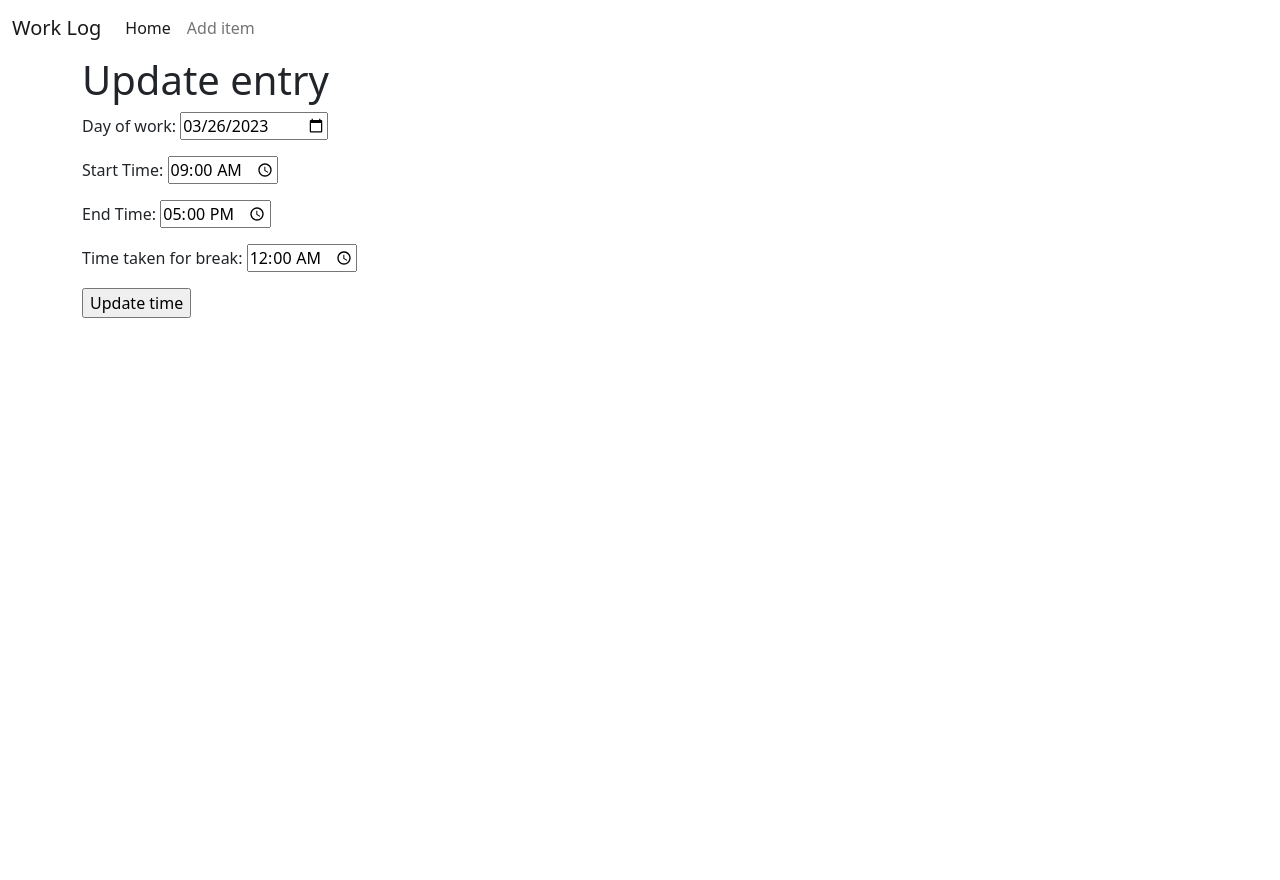
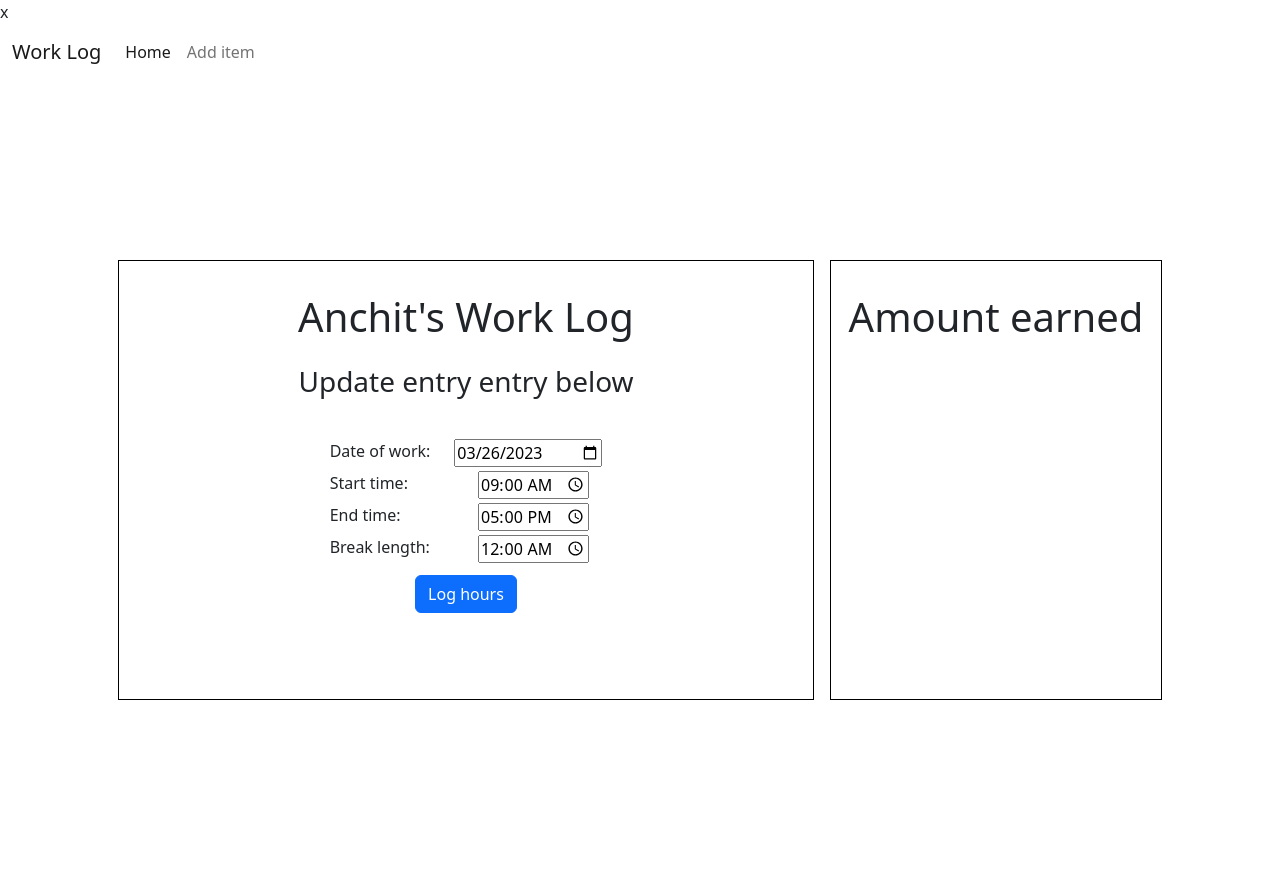
Before and after one commit to anchit-chandran/freelance-hrs-tracker, a Django app: page /update-time/5 in a window 1280 px wide. Before the commit the page ends 318 px from the top, so only its background shows below. Run offline with Django 4.2, Linux system fonts and the light colour scheme; data comes from the database, SQL or seed files in the repository; both versions use the stored data as it was after the commit.

Commit message:
updates forms stylings, adds Amount earned section

```diff
--- a/timeTrackerProj/timeTrack/templates/timeTrack/base.html
+++ b/timeTrackerProj/timeTrack/templates/timeTrack/base.html
@@ -11,30 +11,17 @@
     <link rel="stylesheet" href="{% static 'timeTrack/styles.css' %}">
 </head>
 <body>
-    <nav class="navbar navbar-expand-lg">
-        <div class="container-fluid justify-content-center">
-          <a class="navbar-brand" href="#">Work Log</a>
-          <button class="navbar-toggler" type="button" data-bs-toggle="collapse" data-bs-target="#navbarSupportedContent" aria-controls="navbarSupportedContent" aria-expanded="false" aria-label="Toggle navigation">
-            <span class="navbar-toggler-icon"></span>
-          </button>
-          <div class="collapse navbar-collapse" id="navbarSupportedContent">
-            <ul class="navbar-nav me-auto mb-2 mb-lg-0">
-              <li class="nav-item">
-                <a class="nav-link active" aria-current="page" href="{% url 'index' %}">Home</a>
-              </li>
-              <li class="nav-item">
-                <a class="nav-link" href="{% url 'addTime' %}">Add item</a>
-              </li>
-            </ul>
-          </div>
-        </div>
-      </nav>
+
+  {% block nav %}
+  {% include 'timeTrack/nav.html' %}
+  {% endblock nav %}
 
     <div class="container vh-100">
         {% block content %}
         {% endblock content%}
     </div>
+
     <script src="https://cdn.jsdelivr.net/npm/bootstrap@5.2.3/dist/js/bootstrap.bundle.min.js" integrity="sha384-kenU1KFdBIe4zVF0s0G1M5b4hcpxyD9F7jL+jjXkk+Q2h455rYXK/7HAuoJl+0I4" crossorigin="anonymous"></script>
-  </body>
+
 </body>
 </html>
--- a/timeTrackerProj/timeTrack/templates/timeTrack/home.html
+++ b/timeTrackerProj/timeTrack/templates/timeTrack/home.html
@@ -2,14 +2,15 @@
 
 <div class="row justify-content-center align-items-center p-md-5 vh-100">
   <div class="col col-md-8 contents-col p-3">
-    <div class="row ">
+    <div class="row">
       <div class="col">
         <h1 class="text-center py-3">Anchit's Work Log</h1>
       </div>
     </div>
-    {% block forms %}
-
-    {% endblock forms %}
+    {% block forms %} {% endblock forms %}
+  </div>
+  <div class="col contents-col p-3 ms-3">
+    <h1 class="text-center py-3">Amount earned</h1>
   </div>
 </div>
 {% endblock content%}
--- /dev/null
+++ b/timeTrackerProj/timeTrack/templates/timeTrack/nav.html
@@ -0,0 +1,18 @@
+<nav class="navbar navbar-expand-lg">
+    <div class="container-fluid justify-content-center">
+      <a class="navbar-brand" href="#">Work Log</a>
+      <button class="navbar-toggler" type="button" data-bs-toggle="collapse" data-bs-target="#navbarSupportedContent" aria-controls="navbarSupportedContent" aria-expanded="false" aria-label="Toggle navigation">
+        <span class="navbar-toggler-icon"></span>
+      </button>
+      <div class="collapse navbar-collapse" id="navbarSupportedContent">
+        <ul class="navbar-nav me-auto mb-2 mb-lg-0">
+          <li class="nav-item">
+            <a class="nav-link active" aria-current="page" href="{% url 'index' %}">Home</a>
+          </li>
+          <li class="nav-item">
+            <a class="nav-link" href="{% url 'addTime' %}">Add item</a>
+          </li>
+        </ul>
+      </div>
+    </div>
+  </nav>
--- a/timeTrackerProj/timeTrack/templates/timeTrack/time-update.html
+++ b/timeTrackerProj/timeTrack/templates/timeTrack/time-update.html
@@ -1,12 +1,55 @@
-{% extends 'timeTrack/base.html' %} {% block content %}
+{% extends 'timeTrack/home.html' %} {% block forms %}
 <div class="row">
-    <div class="col">
-        <h1>Update entry</h1>
-        <form method="post">
-          {% csrf_token %}
-          {{ form.as_p }}
-          <input type="submit" value="Update time" />
-        </form>
-    </div>
+  <div class="col d-flex flex-column justify-content-center align-items-center">
+    <h3>Update entry entry below</h3>
+
+    <form method="post" class="py-3 my-3">
+      {% csrf_token %} {{ form.non_field_errors }}
+
+      <div class="fieldWrapper row">
+        {{ form.date_of_work.errors }}
+        <div class="col">
+          <label class="form-label" for="{{ form.date_of_work.id_for_label }}"
+            >Date of work:</label
+          >
+        </div>
+        <div class="col">{{ form.date_of_work }}</div>
+      </div>
+      <div class="fieldWrapper row">
+        {{ form.start_time.errors }}
+        <div class="col">
+          <label class="form-label" for="{{ form.start_time.id_for_label }}"
+            >Start time:</label
+          >
+        </div>
+        <div class="col">{{ form.start_time }}</div>
+      </div>
+      <div class="fieldWrapper row">
+        {{ form.end_time.errors }}
+        <div class="col">
+          <label class="form-label" for="{{ form.end_time.id_for_label }}"
+            >End time:</label
+          >
+        </div>
+        <div class="col">{{ form.end_time }}</div>
+      </div>
+      <div class="fieldWrapper row">
+        {{ form.break_length.errors }}
+        <div class="col">
+          <label class="form-label" for="{{ form.break_length.id_for_label }}"
+            >Break length:</label
+          >
+        </div>
+        <div class="col">{{ form.break_length }}</div>
+      </div>
+      <div class="fieldWrapper row mt-2">
+        <div class="col d-flex justify-content-center">
+          <button type="submit" class="btn btn-primary text-center">
+            Log hours
+          </button>
+        </div>
+      </div>
+    </form>
+  </div>
 </div>
-{% endblock content %}
+{% endblock forms %}
```
Also changed, not shown: timeTrackerProj/timeTrack/templates/timeTrack/times_confirm_delete.html (+15 -10 lines), timeTrackerProj/db.sqlite3.
